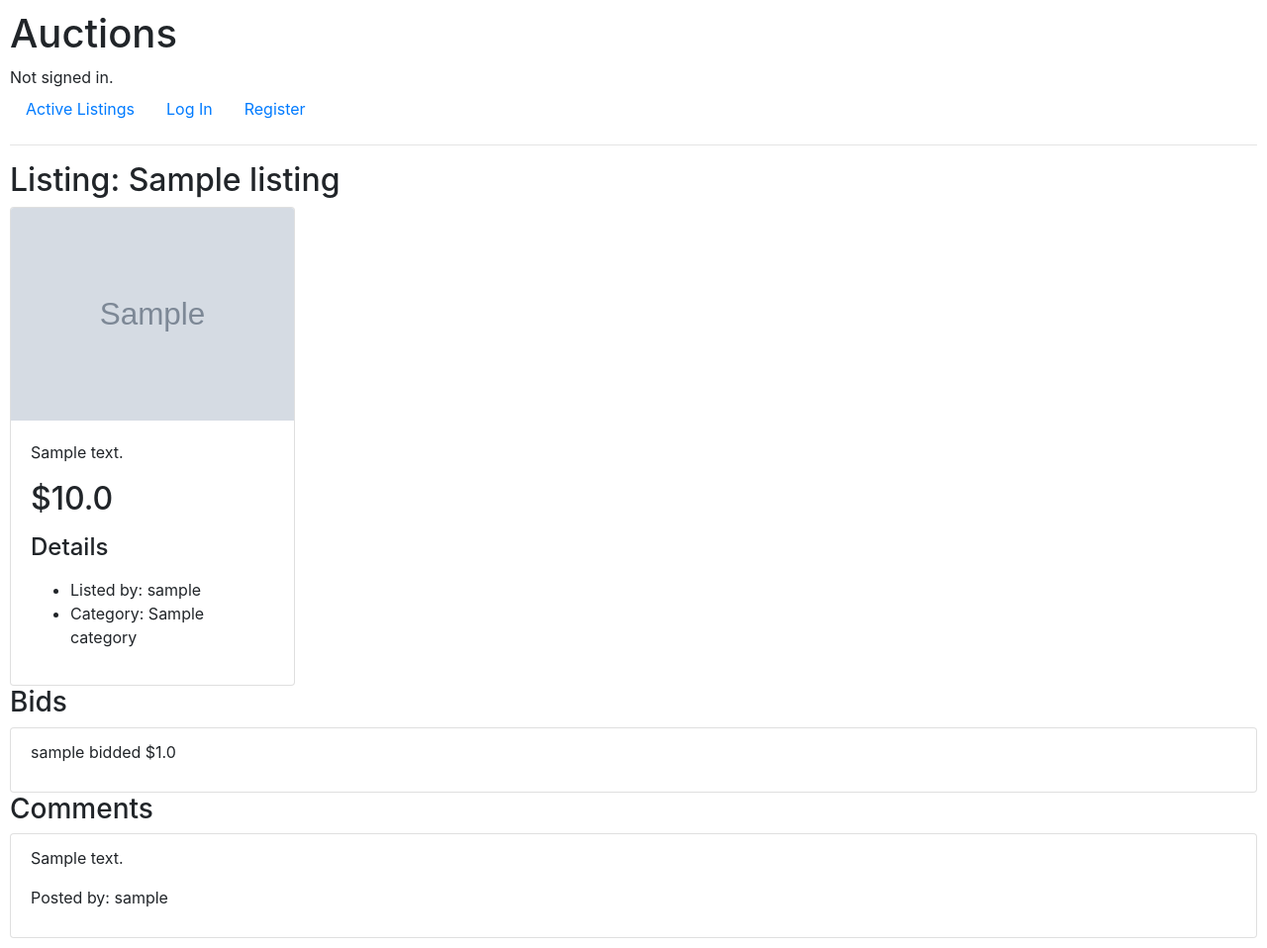
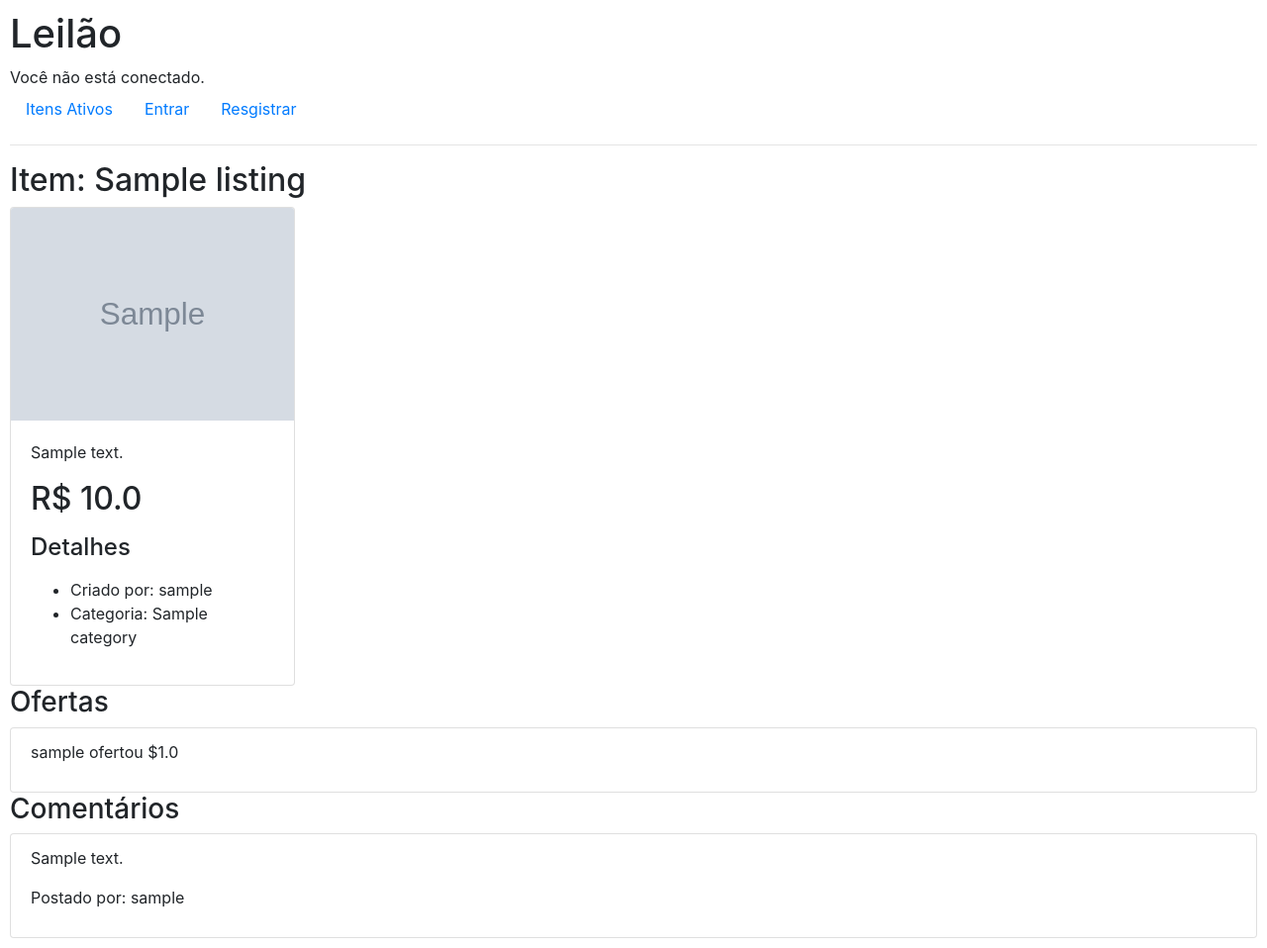
Before and after one commit to matheusalanojoenck/a3_mmtes, a Django app: page /listing/1 in a window 1280 px wide. Shown: the whole page at 99% size. Run offline with Django 3.2, Linux system fonts and the light colour scheme; tables that the repository leaves empty hold one stand-in row (values such as "Sample post"); grey boxes marked "Sample" are stand-in pictures; some libraries are stand-ins or nearby versions.

Commit message:
tradução das paginas

```diff
--- a/auctions/templates/auctions/layout.html
+++ b/auctions/templates/auctions/layout.html
@@ -3,39 +3,39 @@
 <!DOCTYPE html>
 <html lang="en">
     <head>
-        <title>{% block title %}Auctions{% endblock %}</title>
+        <title>{% block title %}Leilão{% endblock %}</title>
         <link rel="stylesheet" href="https://stackpath.bootstrapcdn.com/bootstrap/4.4.1/css/bootstrap.min.css" integrity="sha384-Vkoo8x4CGsO3+Hhxv8T/Q5PaXtkKtu6ug5TOeNV6gBiFeWPGFN9MuhOf23Q9Ifjh" crossorigin="anonymous">
         <link href="{% static 'auctions/styles.css' %}" rel="stylesheet">
     </head>
     <body>
-        <h1>Auctions</h1>
+        <h1>Leilão</h1>
         <div>
             {% if user.is_authenticated %}
-                Signed in as <strong>{{ user.username }}</strong>.
+                Olá, <strong>{{ user.username }}</strong>.
             {% else %}
-                Not signed in.
+                Você não está conectado.
             {% endif %}
         </div>
         <ul class="nav">
             <li class="nav-item">
-                <a class="nav-link" href="{% url 'index' %}">Active Listings</a>
+                <a class="nav-link" href="{% url 'index' %}">Itens Ativos</a>
             </li>
             {% if user.is_authenticated %}
                 <li class="nav-item">
-                    <a class="nav-link" href="{% url 'create' %}">Create Listing</a>
+                    <a class="nav-link" href="{% url 'create' %}">Criar Item</a>
                 </li>
                 <li class="nav-item">
-                    <a class="nav-link" href="{% url 'watchlist' %}">Watchlist</a>
+                    <a class="nav-link" href="{% url 'watchlist' %}">Lista de desejos</a>
                 </li>
                 <li class="nav-item">
-                    <a class="nav-link" href="{% url 'logout' %}">Log Out</a>
+                    <a class="nav-link" href="{% url 'logout' %}">Sair</a>
                 </li>
             {% else %}
                 <li class="nav-item">
-                    <a class="nav-link" href="{% url 'login' %}">Log In</a>
+                    <a class="nav-link" href="{% url 'login' %}">Entrar</a>
                 </li>
                 <li class="nav-item">
-                    <a class="nav-link" href="{% url 'register' %}">Register</a>
+                    <a class="nav-link" href="{% url 'register' %}">Resgistrar</a>
                 </li>
             {% endif %}
         </ul>
--- a/auctions/templates/auctions/listing.html
+++ b/auctions/templates/auctions/listing.html
@@ -2,9 +2,9 @@
 {% load mathfilters %}
 
 {% block body %}
-    <h2>Listing: {{ listing.title }}</h2>
+    <h2>Item: {{ listing.title }}</h2>
     {% if user.is_authenticated and listing.winner == user and listing.isActive == False %}
-        <h3>You are the auction winner!</h3>
+        <h3>Você ganhou esse leilão!</h3>
     {% endif %}
 
     <div>
@@ -12,18 +12,18 @@
             <form action="{% url 'listing' listingId=listing.id %}" method="POST">
                 {% csrf_token %}
                 {% if inWatchlist %}
-                    <button type="submit" name="removeWathclist">Remove from Watchlist</button>
+                    <button type="submit" name="removeWathclist">Remover da Lista de Desejos</button>
                 {% else %}
-                    <button type="submit" name="addWatchlist">Add to Watchlist</button>
+                    <button type="submit" name="addWatchlist">Adicionar a Lista de Desejos</button>
                 {% endif %}
             </form>
             {% if listing.owner == user%}
                 <form action="{% url 'listing' listingId=listing.id %}" method="POST">
                     {% csrf_token %}
                     {% if listing.isActive %}
-                        <button type="submit" name="closeAuction">Close Auction</button>
+                        <button type="submit" name="closeAuction">Encerrar Leilão</button>
                     {% else %}
-                        <button type="submit" name="openAuction">Open Auction</button>
+                        <button type="submit" name="openAuction">Abrir Leilão</button>
                     {% endif %}
                 </form>
             {% endif %}
@@ -34,30 +34,30 @@
         <div class="card-body">
             <p class="card-text">{{ listing.description }}</p>
             <p class="card-text">
-                <h2>${{ listing.price }}</h2>
+                <h2>R$ {{ listing.price }}</h2>
             </p>
 
 
             <p class="card-text">
-                <h4>Details</h4>
+                <h4>Detalhes</h4>
             </p>
             <form>
                 {% csrf_token %}
             </form>
             <ul>
-                <li>Listed by: {{ listing.owner }}</li>
-                <li>Category: {{ listing.category }}</li>
+                <li>Criado por: {{ listing.owner }}</li>
+                <li>Categoria: {{ listing.category }}</li>
             </ul>
         </div>
     </div>
-    <h3>Bids</h3>
+    <h3>Ofertas</h3>
     {% if user.is_authenticated and listing.isActive%}
         <div class="m-2">
             {% if listing.owner != user%}
                 <form  action="{% url 'listing' listingId=listing.id %}" method="POST">
                     {% csrf_token %}
                     <input type="number" step="0.01" min="{{ listing.price|addition:0.01 }}" name="bid" id="bid" placeholder="0.00">
-                    <button type="submit" name="placeBid">Place Bid</button>
+                    <button type="submit" name="placeBid">Propor Oferta</button>
                 </form>
             {% endif %}
         </div>
@@ -65,17 +65,17 @@
     <ul class="list-group">
         {% for bid in bids %}
             <li class="list-group-item">
-                <p>{{ bid.user }} bidded ${{ bid.bid }}</p>
+                <p>{{ bid.user }} ofertou ${{ bid.bid }}</p>
             </li>
         {% endfor %}
       </ul>
-    <h3>Comments</h3>
+    <h3>Comentários</h3>
     {% if user.is_authenticated %}
     <div class="m-2">
         <form  action="{% url 'listing' listingId=listing.id %}" method="POST">
             {% csrf_token %}
-            <input type="text" name="comment" placeholder="Comment">
-            <button type="submit" name="addComment">Comment</button>
+            <input type="text" name="comment" placeholder="Comentário">
+            <button type="submit" name="addComment">Comentar</button>
         </form>
     </div>
     {% endif %}
@@ -83,7 +83,7 @@
         {% for comment in comments %}
             <li class="list-group-item">
                 <p>{{ comment.comment }}</p>
-                <p>Posted by: {{ comment.author }} </p>
+                <p>Postado por: {{ comment.author }} </p>
             </li>
         {% endfor %}
       </ul>
--- a/auctions/templates/auctions/login.html
+++ b/auctions/templates/auctions/login.html
@@ -11,14 +11,14 @@
     <form action="{% url 'login' %}" method="post">
         {% csrf_token %}
         <div class="form-group">
-            <input autofocus class="form-control" type="text" name="username" placeholder="Username">
+            <input autofocus class="form-control" type="text" name="username" placeholder="Usuário">
         </div>
         <div class="form-group">
-            <input class="form-control" type="password" name="password" placeholder="Password">
+            <input class="form-control" type="password" name="password" placeholder="Senha">
         </div>
         <input class="btn btn-primary" type="submit" value="Login">
     </form>
 
-    Don't have an account? <a href="{% url 'register' %}">Register here.</a>
+    Não tem uma conta? <a href="{% url 'register' %}">Registre aqui.</a>
 
 {% endblock %}
--- a/auctions/templates/auctions/watchlist.html
+++ b/auctions/templates/auctions/watchlist.html
@@ -1,15 +1,15 @@
 {% extends "auctions/layout.html" %}
 
 {% block body %}
-    <h2>Watchlist</h2>
+    <h2>Lista de desejos</h2>
     {% for listing in listings %}
     <div class="card" style="width: 18rem;">
         <img class="card-img-top" src="{{ listing.imageUrl }}" alt="Card image cap">
         <div class="card-body">
             <h5 class="card-title">{{ listing.title }}</h5>
             <p class="card-text">{{ listing.description }}</p>
-            <p class="card-text">Price: ${{ listing.price }}</p>
-            <a href="{% url 'listing' listingId=listing.id %}" class="btn btn-primary">Listing Page</a>
+            <p class="card-text">Preço: ${{ listing.price }}</p>
+            <a href="{% url 'listing' listingId=listing.id %}" class="btn btn-primary">Página do Item</a>
         </div>
     </div>
 {% endfor%}
--- a/auctions/views.py
+++ b/auctions/views.py
@@ -143,7 +143,7 @@ def login_view(request):
             return render(
                 request,
                 "auctions/login.html",
-                {"message": "Invalid username and/or password."},
+                {"message": "Usuário e/ou senha inválidos."},
             )
     else:
         return render(request, "auctions/login.html")
```
Also changed, not shown: auctions/templates/auctions/create.html (+5 -5 lines), auctions/templates/auctions/index.html (+5 -5 lines), auctions/templates/auctions/register.html (+7 -7 lines).
